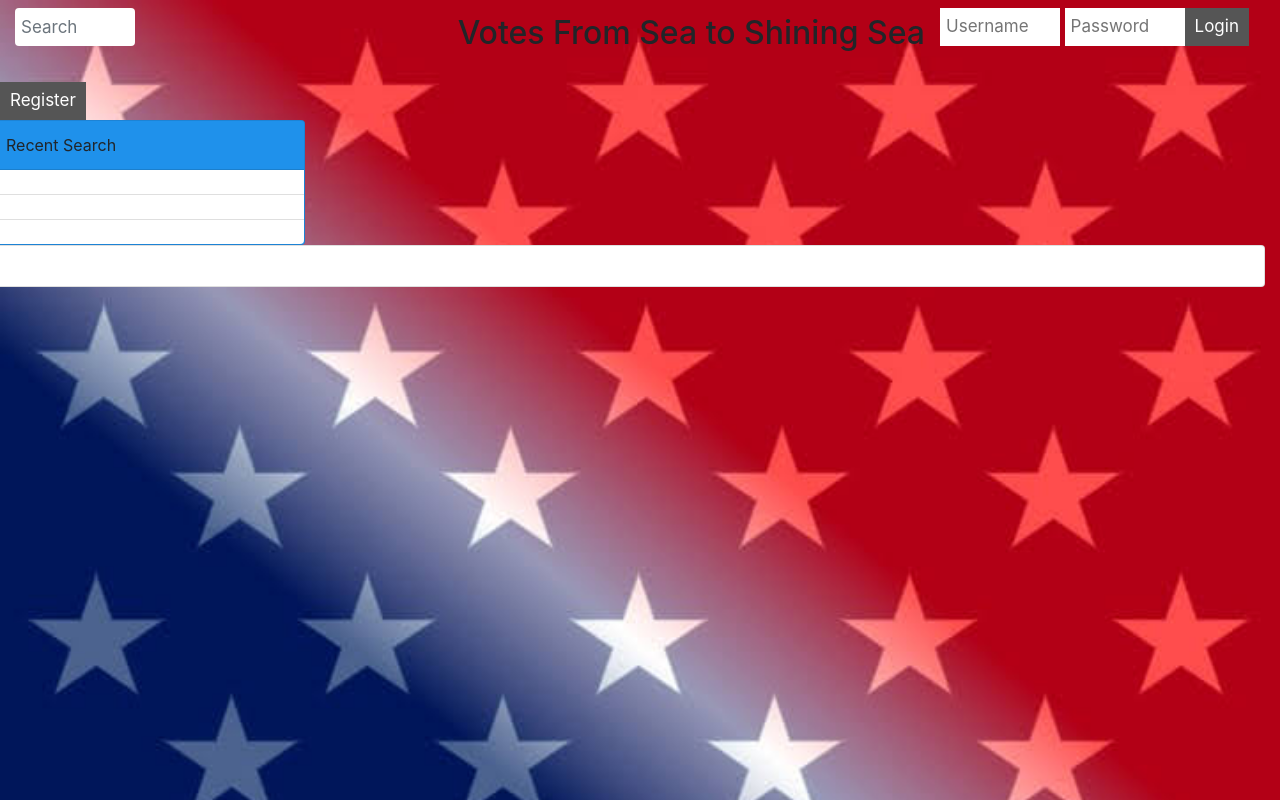
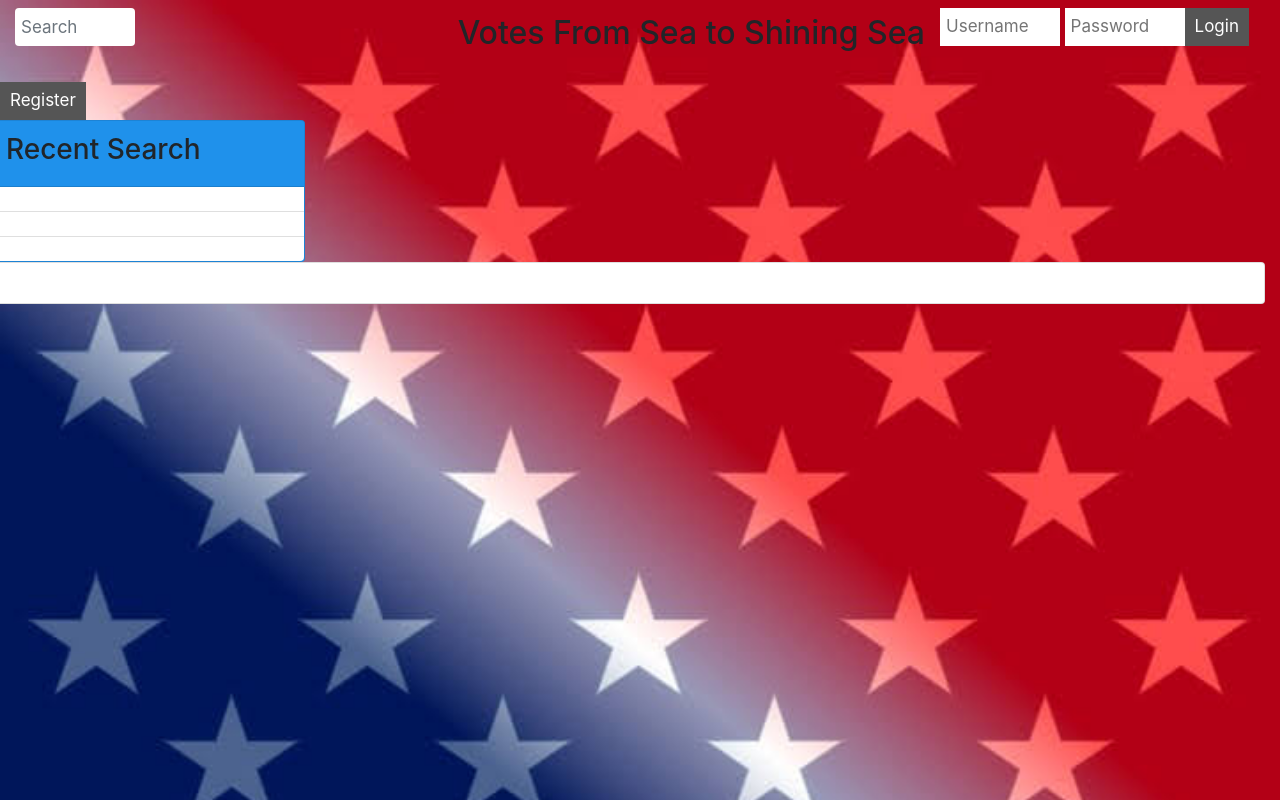
Before and after one commit to jmerges/County-Election-Results-Project, a website: page views/homepage.html in a window 1280 px wide. Drawn offline with nearby package versions, Linux system fonts and the light colour scheme.

Commit message:
refactor html

```diff
--- a/views/homepage.html
+++ b/views/homepage.html
@@ -29,7 +29,7 @@
         <div class="navbar-header">
           <a class="navbar-brand"> <h2>Votes From Sea to Shining Sea</h2></a>
         </div>
-      </div>
+        </div>
 
         <div class="col-md-4">
         <form id="form" action="/action_page.php">
@@ -37,12 +37,10 @@
           <input type="text" placeholder="Password" name="psw">
           <button type="submit" id="loginButton">Login</button>
         </form>
-      </div>
+        </div>
 
         <!-- Modal button for signup -->
         <button type="button" id="registerButton" data-toggle="modal" data-target="#registerUser">Register</button>
-
-
 
       </div>
     </div>
@@ -52,7 +50,7 @@
     <!-- recent search card will display search history  -->
     <div class="card" id="recent-search" style="width: 20rem;">
       <div class="card-header">
-        Recent Search
+        <h3>Recent Search</h3>
       </div>
       <ul id="recent-search" class="list-group list-group-flush">
         <li class="list-group-item"></li>
```
